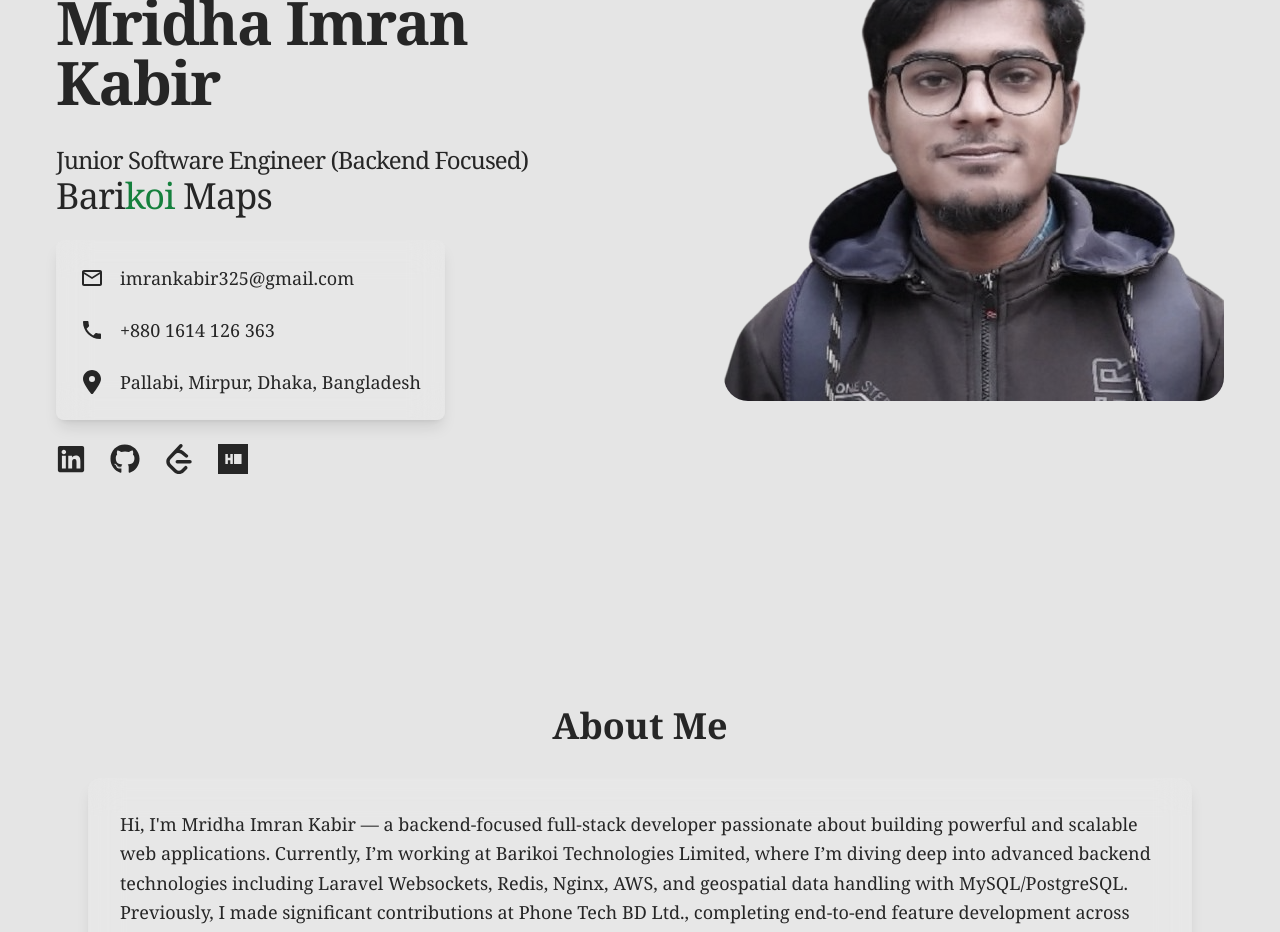
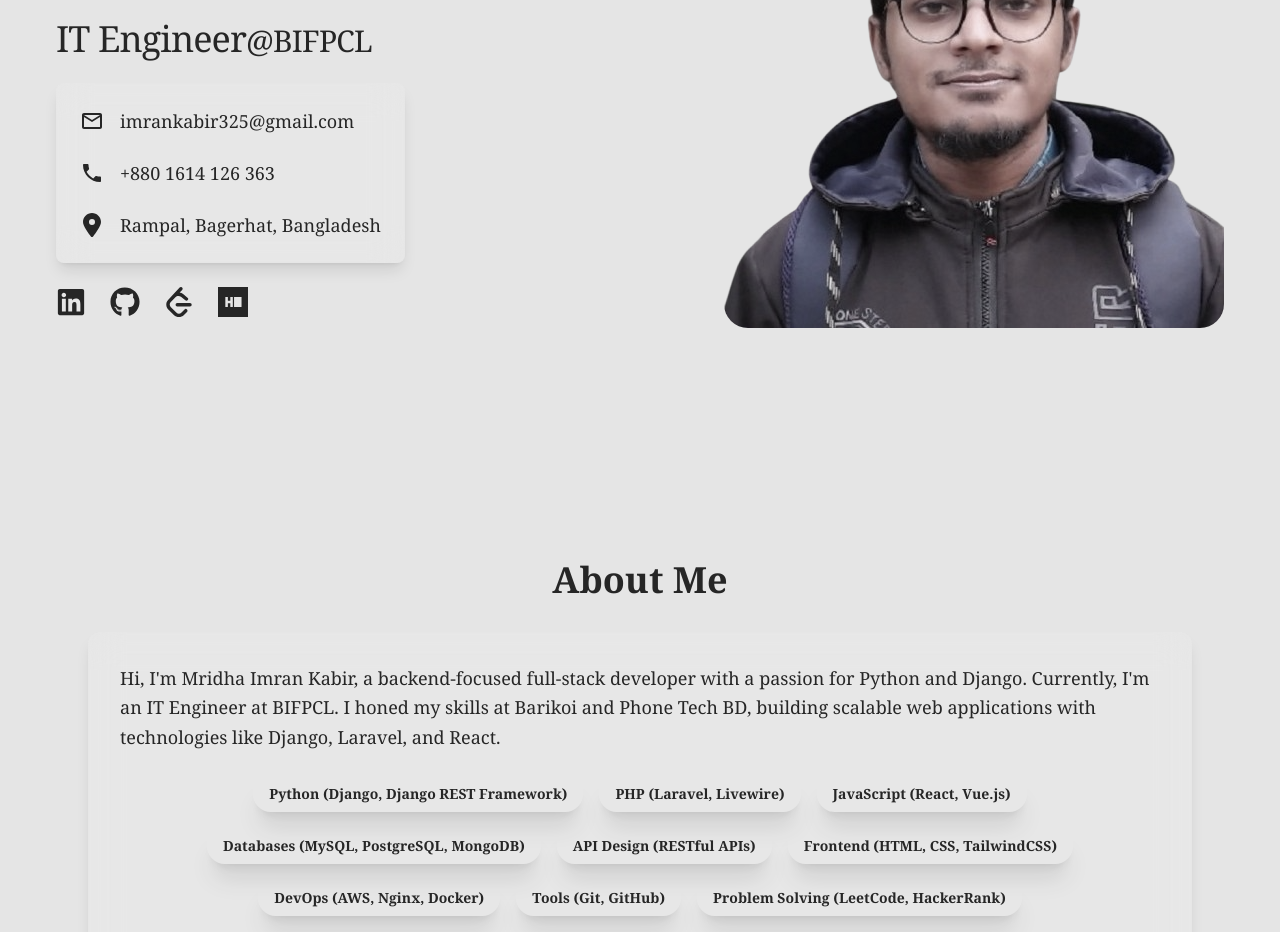
Before and after one commit to imrankabir02/portfolio, a React (Vite) app: page / in a window 1280 px wide. Shown: the part 300-1232 px from the top of the page. Built offline with nearby package versions, Linux system fonts and the light colour scheme; a web font is replaced by a local one.

Commit message:
update job info with udated cv

```diff
--- a/src/Components/Hero.jsx
+++ b/src/Components/Hero.jsx
@@ -23,32 +23,23 @@ const Hero = () => {
 
                     {/* Text content - Now comes second on mobile */}
                     <div className="flex flex-col items-center lg:order-1 lg:items-start lg:w-1/2">
-                        <p className="text-xl font-semibold leading-tight tracking-tight text-center text-yellow-800 lg:text-3xl lg:text-left lg:mt-16">
+                        <p className="text-xl font-semibold leading-tight tracking-tight text-center text-yellow-800 lg:text-3xl lg:text-left">
                             Hello, I'm...
                         </p>
                         <h1
-                            className="text-4xl font-bold leading-tight tracking-tight text-center transition-transform transform lg:text-6xl lg:text-left lg:mt-16 hover:text-yellow-700 hover:scale-105"
+                            className="text-4xl font-bold leading-tight tracking-tight text-center transition-colors lg:text-6xl lg:text-left hover:text-yellow-700"
                         >
                             {MY_DETAILS.name}
                         </h1>
 
-                        <span className="block mt-6 text-3xl font-medium tracking-tight text-center lg:text-4xl lg:text-left">
-                            <span className="text-2xl hover:text-yellow-700">
+                        <div className="mt-6 text-center lg:text-left">
+                            <p className="text-2xl font-medium tracking-tight hovar:text-yellow-700 lg:text-4xl">
                                 {MY_DETAILS.title}
-                            </span>
-                            <br />
-
-                            <a href={MY_DETAILS.companyLink} target="_blank" rel="noopener noreferrer" className="text-3xl font-light tracking-tight text-center hover:text-yellow-700 lg:text-4xl lg:text-left">
-                                {MY_DETAILS.company.split("koi").map((part, idx) => (
-                                    <span key={idx}>
-                                        {part}
-                                        {idx !== MY_DETAILS.company.split("koi").length - 1 && (
-                                            <span className="text-green-700">koi</span>
-                                        )}
-                                    </span>
-                                ))}
+                            <a href={MY_DETAILS.companyLink} target="_blank" rel="noopener noreferrer" className="text-2xl font-light tracking-tight transition-colors lg:text-3xl hover:text-yellow-600">
+                                @{MY_DETAILS.company}
                             </a>
-                        </span>
+                            </p>
+                        </div>
 
                         {/* MY_DETAILS Information */}
                         <p className="max-w-xl py-6 text-lg leading-relaxed text-center lg:text-left">
--- a/src/constants/index.js
+++ b/src/constants/index.js
@@ -5,46 +5,42 @@ import project4 from "../assets/projects/project4.png";
 
 export const MY_DETAILS = {
   name: "Mridha Imran Kabir",
-  title: "Junior Software Engineer (Backend Focused)",
-  company: "Barikoi Maps",
-  companyLink: "https://barikoi.com/",
+  title: "IT Engineer",
+  company: "BIFPCL",
+  companyLink: "https://www.bifpcl.com/",
   email: "imrankabir325@gmail.com",
   phoneNo: "+880 1614 126 363",
-  address: "Pallabi, Mirpur, Dhaka, Bangladesh",
+  address: "Rampal, Bagerhat, Bangladesh",
 };
 
 
 // export const HERO_CONTENT = `I am a passionate full stack developer with a knack for crafting robust and scalable web applications. With 5 years of hands-on experience, I have honed my skills in front-end technologies like React and Next.js, as well as back-end technologies like Node.js, MySQL, PostgreSQL, and MongoDB. My goal is to leverage my expertise to create innovative solutions that drive business growth and deliver exceptional user experiences.`;
 
-export const ABOUT_TEXT = `Hi, I'm Mridha Imran Kabir — a backend-focused full-stack developer passionate about building powerful and scalable web applications.
-
-Currently, I’m working at Barikoi Technologies Limited, where I’m diving deep into advanced backend technologies including Laravel Websockets, Redis, Nginx, AWS, and geospatial data handling with MySQL/PostgreSQL.
-
-Previously, I made significant contributions at Phone Tech BD Ltd., completing end-to-end feature development across multiple Laravel-based projects using Livewire and MySQL. I’m also skilled in React, Vue 3, and Django REST for building robust personal and collaborative projects.
-
-I love solving problems — whether it's through code or logic — and I actively hone my skills on platforms like LeetCode and HackerRank.
-
-I'm always eager to learn, grow, and take on meaningful challenges that create real-world impact.`;
+export const ABOUT_TEXT = `Hi, I'm Mridha Imran Kabir, a backend-focused full-stack developer with a passion for Python and Django. Currently, I'm an IT Engineer at BIFPCL. I honed my skills at Barikoi and Phone Tech BD, building scalable web applications with technologies like Django, Laravel, and React.`;
 
 
 export const SKILLSETS = [
-  "PHP (Laravel, Livewire, Laravel Websockets)",
-  "Python (Django REST Framework)",
-  "JavaScript (React, Alpine.js, Vue 3)",
-  "MySQL, PostgreSQL",
-  "MongoDB (MERN stack projects)",
-  "API Design & Integration (RESTful APIs)",
-  "HTML5, CSS3 (TailwindCSS)",
-  "Git & GitHub",
-  "Nginx, AWS (EC2, S3)",
-  "Docker (Beginner - Learning Phase)",
+  "Python (Django, Django REST Framework)",
+  "PHP (Laravel, Livewire)",
+  "JavaScript (React, Vue.js)",
+  "Databases (MySQL, PostgreSQL, MongoDB)",
+  "API Design (RESTful APIs)",
+  "Frontend (HTML, CSS, TailwindCSS)",
+  "DevOps (AWS, Nginx, Docker)",
+  "Tools (Git, GitHub)",
   "Problem Solving (LeetCode, HackerRank)",
-  "Basic DevOps & Server Management",
 ];
 
 export const EXPERIENCES = [
   {
-    year: "January, 2025 - Present",
+    year: "June, 2025 - Present",
+    role: "IT Engineer",
+    company: "BIFPCL",
+    description: `Currently contributing to the IT operations and infrastructure at BIFPCL.`,
+    technologies: ["System Administration", "IT Support"],
+  },
+  {
+    year: "January, 2025 - June, 2025",
     role: "Junior Software Engineer",
     company: "Barikoi Maps",
     description: `Building scalable, location-intelligent backend systems using Laravel and MySQL. Working with Laravel Websockets, Redis, and advanced geospatial queries. Collaborating on Docker and AWS-based deployments.`,
```
Also changed, not shown: 2 other files (tests, documents, lock files or other folders).
